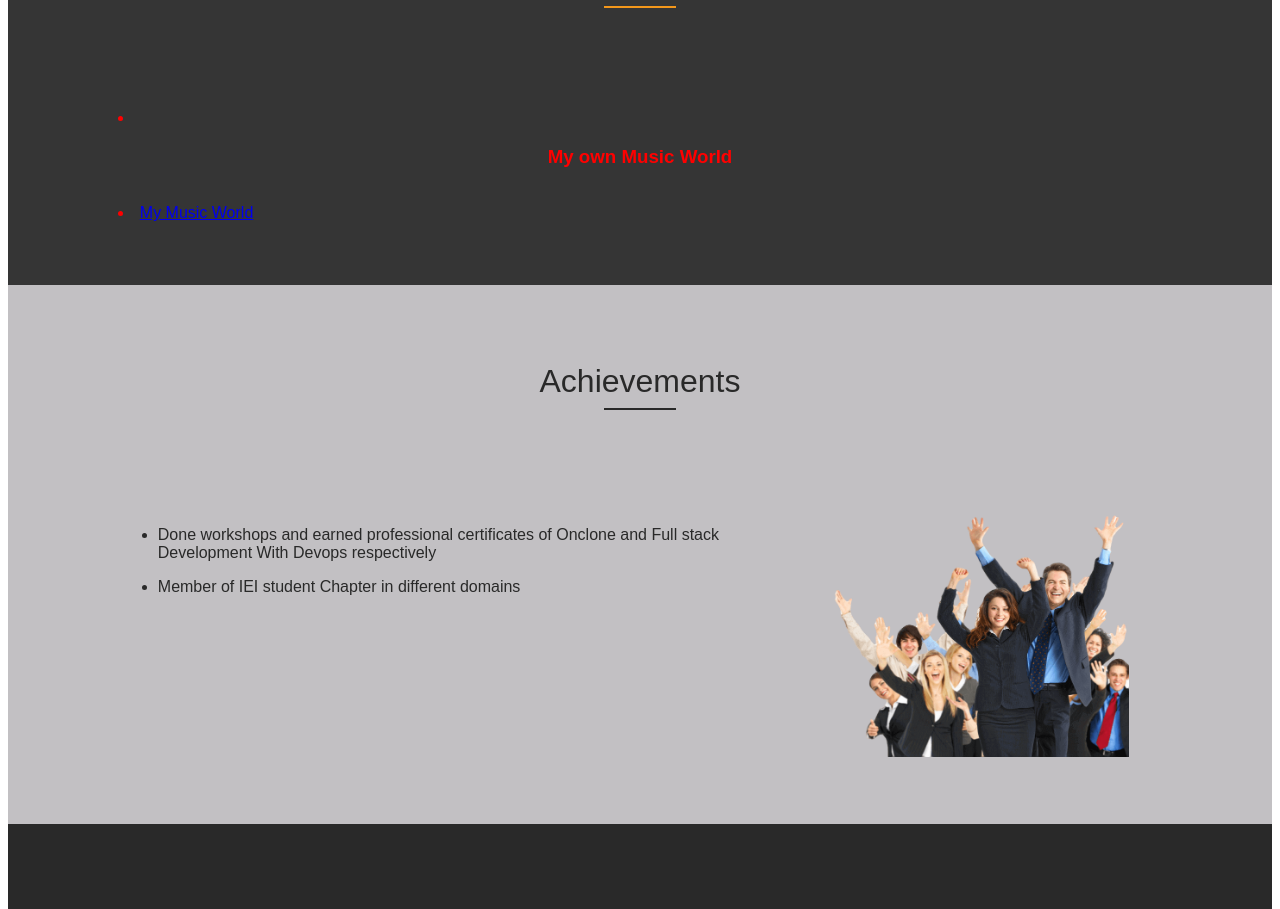
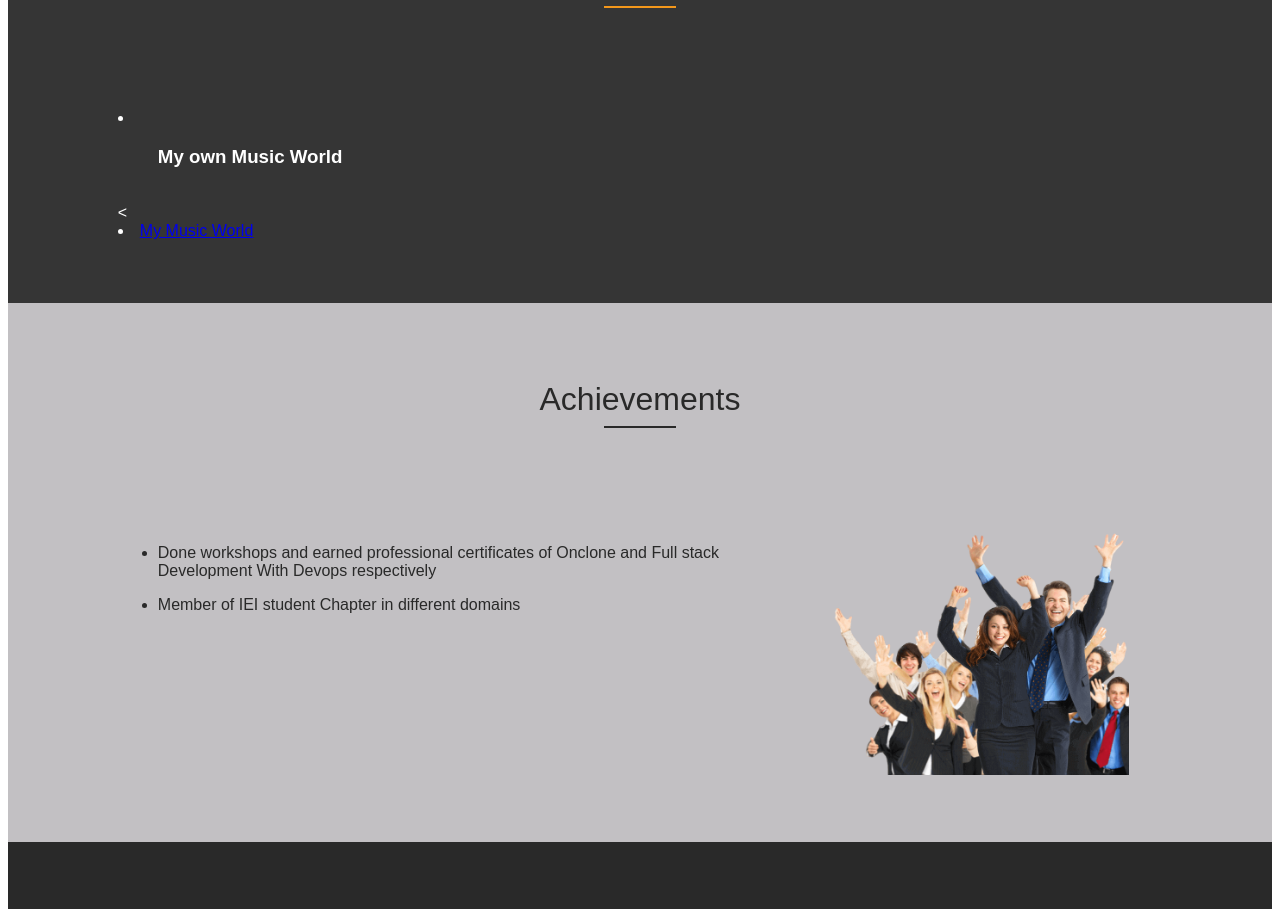
Before and after one commit to Priyanshu581/Myself, a plain HTML site: page index.html in a window 1280 px wide. Shown: the part 2194-3103 px from the top of the page. Drawn offline with Linux system fonts and the light colour scheme.

Commit message:
Update index.html

```diff
--- a/index.html
+++ b/index.html
@@ -230,11 +230,12 @@
                     <!--Heading End-->
                     <tr>
                         <td width="33%" valign="top">
-                            <font face="arial" color="##ff0000">
-                               <li> <h3 align="center">My own Music
-                                   World</h3><br></li>
+                            <font face="arial" color="#FFFFFF">
+                               <li><h3 align="arial"><ul>My own Music
+                                   World</h3><br></li></ul>
+                                <
                                 <li><a href="https://priyanshu581.github.io/my-music/"
-                                    target="_main">My Music World</a></li>
+                                    target="_main">My Music World</a></li><front colur="##ff0000">
 
                             </font>
                             <font face="arial" color="#c2c0c3">
```
